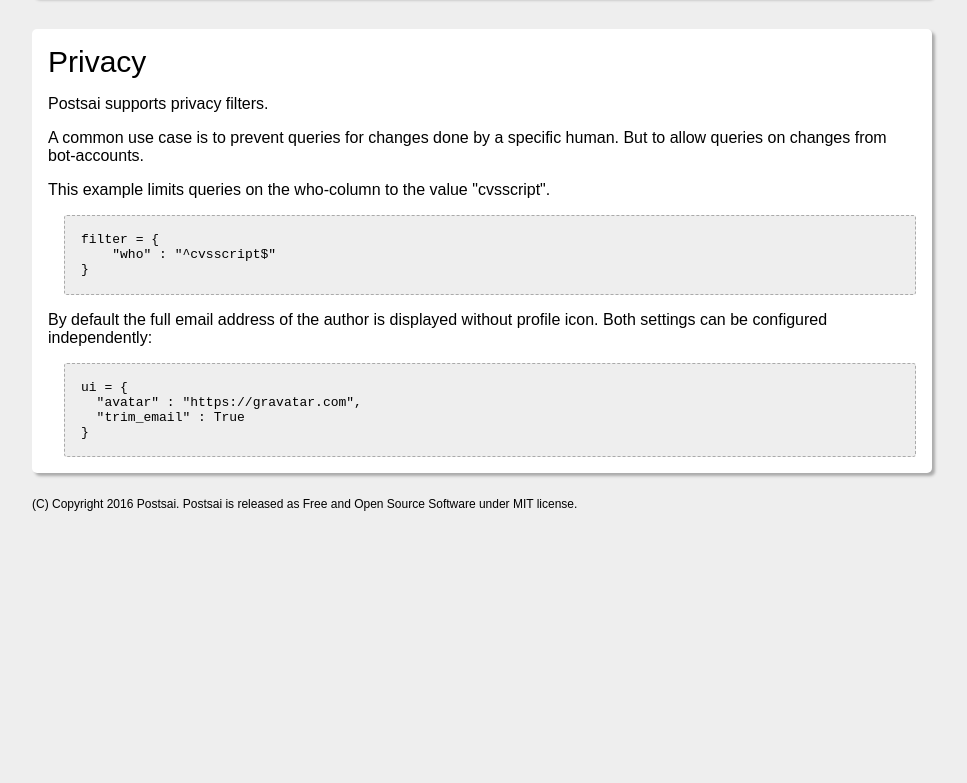
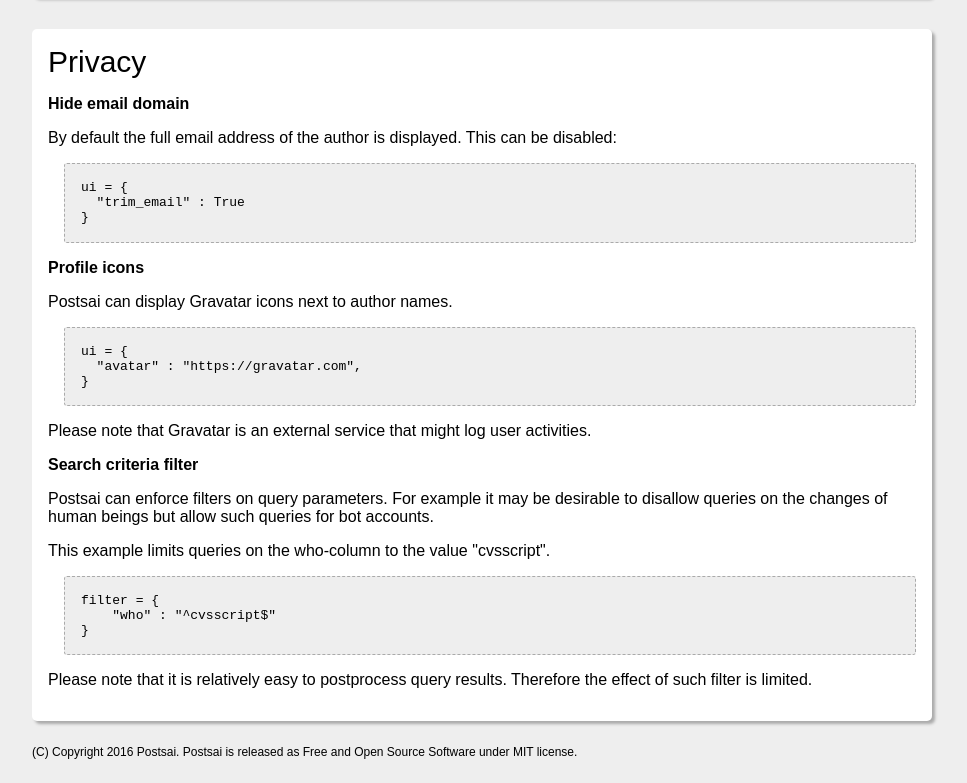
Before and after one commit to postsai/postsai.github.io, a website: page index.html in a window 1280 px wide. Shown: the part 2419-3202 px from the top of the page, without its empty margins (158-1125 px from the left). Before the commit the page ends 2954 px from the top, so only its background shows below. Drawn offline with Linux system fonts and the light colour scheme.

Commit message:
improved privacy section

```diff
--- a/index.html
+++ b/index.html
@@ -154,7 +154,7 @@
 <li> Database upgrade from Bonsai or ViewVC-query possible
 <li> Mobile friendly view
 <li> Multi repository support
-<li> Enhanced privacy controls
+<li> Optional support for Gravatar
 </ul>
 </section>
 
@@ -205,7 +205,7 @@
 <ul>
 <li>Use <a href="https://github.com/nhnb/notify-webhook">notify-webhook</a> to setup a webhook with the following configuration<br>webhookurl=https://example.com/postsai/api.py<br> webhook-contenttype=application/json</li>
 <li>Edit the database table "repositories" to configure links. For git instaweb use: <br>
-file_url: http://example.com/?p=[repository];a=blob;f=[file];h=[revision]<br>
+file_url: http://example.com/?p=[repository];a=blob;f=[file];hb=[revision]<br>
 commit_url: http://example.com/?p=[repository];a=commitdiff;h=[revision]</li>
 </ul>
 
@@ -228,9 +228,29 @@
 <section>
 <h3>Privacy</h3>
 
-<p>Postsai supports privacy filters.</p>
+<p><b>Hide email domain</b>
 
-<p>A common use case is to prevent queries for changes done by a specific human. But to allow queries on changes from bot-accounts.</p>
+<p>By default the full email address of the author is displayed. This can be disabled:
+
+<div class="highlight highlight-source-python"><pre>ui <span class="pl-k">=</span> {
+  <span class="pl-s"><span class="pl-pds">"</span>trim_email<span class="pl-pds">"</span></span> : <span class="pl-c1">True</span>
+}</pre>
+</div>
+
+<p><b>Profile icons</b>
+
+<p>Postsai can display Gravatar icons next to author names.
+
+<div class="highlight highlight-source-python"><pre>ui <span class="pl-k">=</span> {
+  <span class="pl-s"><span class="pl-pds">"</span>avatar<span class="pl-pds">"</span></span> : <span class="pl-s"><span class="pl-pds">"</span>https://gravatar.com<span class="pl-pds">"</span></span>,
+}</pre>
+</div>
+
+<p>Please note that Gravatar is an external service that might log user activities.</p>
+
+<p><b>Search criteria filter</b>
+
+<p>Postsai can enforce filters on query parameters. For example it may be desirable to disallow queries on the changes of human beings but allow such queries for bot accounts.
 
 <p>This example limits queries on the who-column to the value "cvsscript".</p>
 
@@ -238,13 +258,7 @@
     <span class="pl-s"><span class="pl-pds">"</span>who<span class="pl-pds">"</span></span> : <span class="pl-s"><span class="pl-pds">"</span>^cvsscript$<span class="pl-pds">"</span></span>
 }</pre></div>
 
-<p>By default the full email address of the author is displayed without profile icon. Both settings can be configured independently:</p>
-
-<div class="highlight highlight-source-python"><pre>ui <span class="pl-k">=</span> {
-  <span class="pl-s"><span class="pl-pds">"</span>avatar<span class="pl-pds">"</span></span> : <span class="pl-s"><span class="pl-pds">"</span>https://gravatar.com<span class="pl-pds">"</span></span>,
-  <span class="pl-s"><span class="pl-pds">"</span>trim_email<span class="pl-pds">"</span></span> : <span class="pl-c1">True</span>
-}</pre>
-</div>
+<p>Please note that it is relatively easy to postprocess query results. Therefore the effect of such filter is limited.</p>
 
 </section>
 
```
